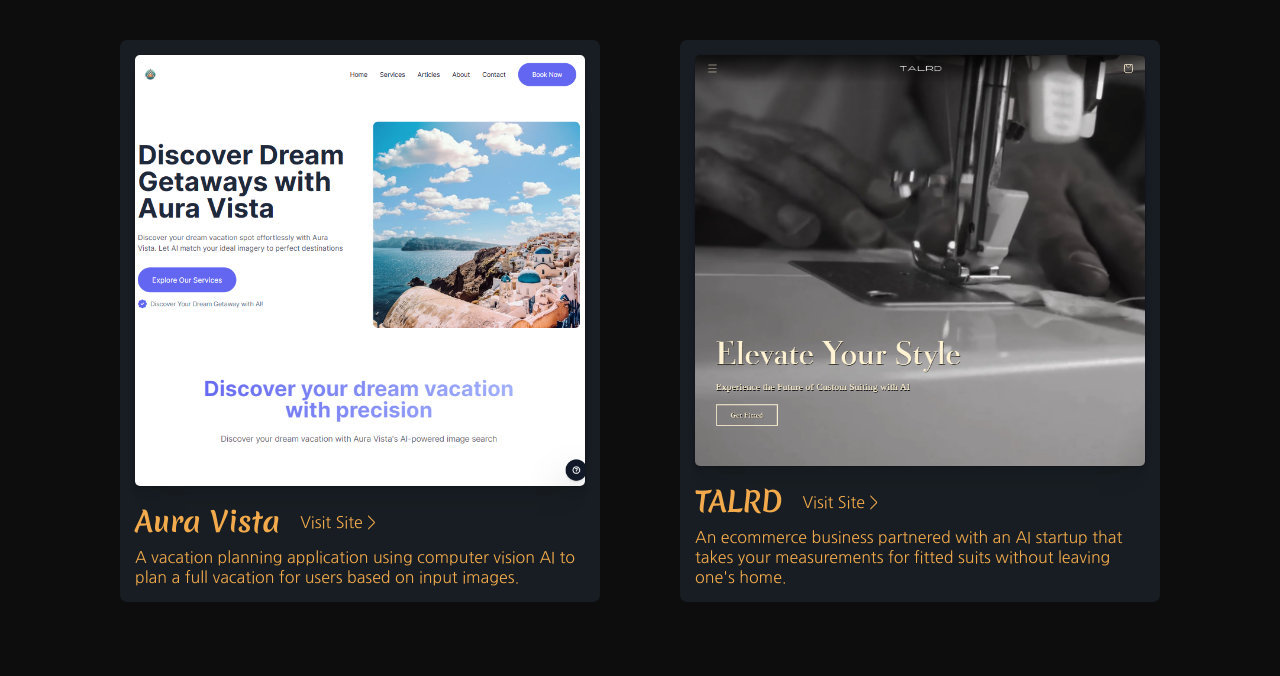
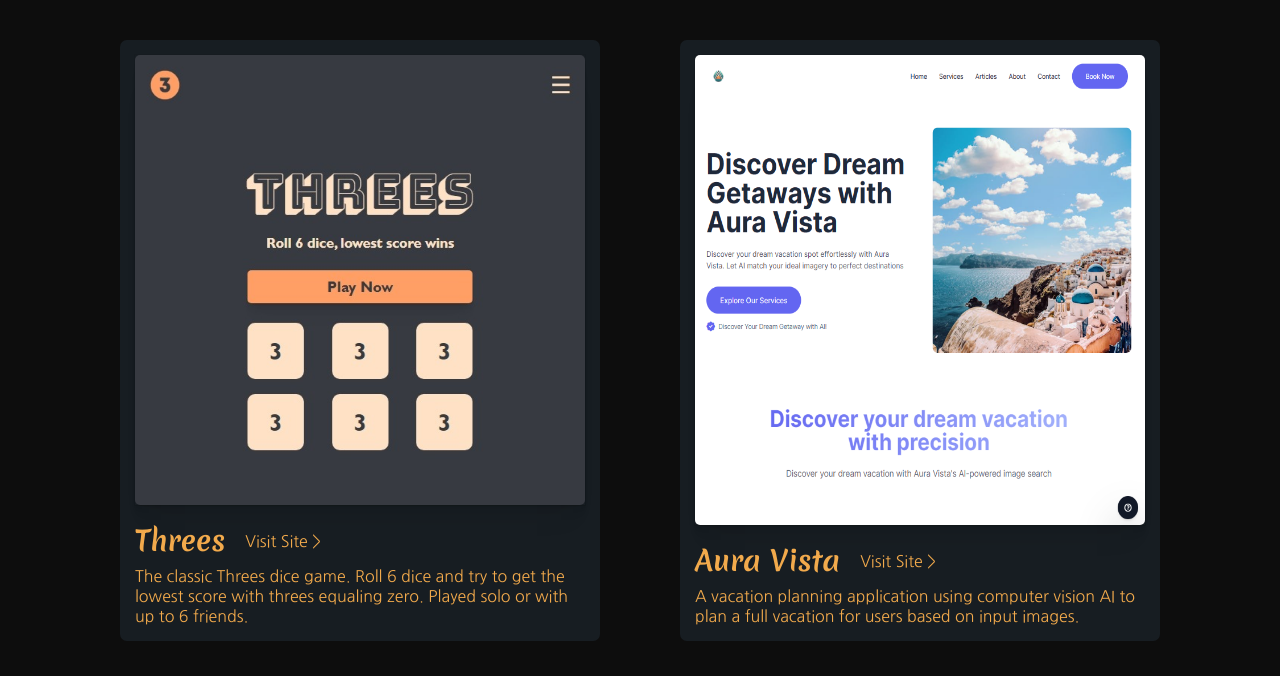
Before and after one commit to CharlesCondon/React-Portfolio, a React (Create React App) app: page /projects in a window 1280 px wide. Shown: the part 207-883 px from the top of the page. Built offline with nearby package versions, Linux system fonts and the light colour scheme.

Commit message:
added new project

```diff
--- a/src/assets/components/Home/Home.js
+++ b/src/assets/components/Home/Home.js
@@ -14,6 +14,7 @@
 import wordle from '../../images/wordle.jpeg';
 import circle from '../../images/circle.png';
 import down from '../../images/down.png';
+import threes from '../../images/threes.jpeg';
 import Marquee from './Marquee/Marquee';
 import { useLocation } from "react-router-dom";
 
@@ -77,6 +78,7 @@
             <div className='projectsCont'>
                 <h2 id='Works'>Works</h2>
                 <div className='projectsList' >
+                    <ProjectItem  project={{ title:'Threes', image:threes, tags:['Website Design','Development', "UI/UX"], url:'https://www.threesdice.com/' }}/>
                     <ProjectItem  project={{ title:'CPC-Studio', image:cpc, tags:['Website Design','Development', 'Animation', "UI/UX"], url:'https://www.cpc-studio.com/' }}/>
                     <ProjectItem  project={{ title:'Aura Vista', image:auraVista, tags:['Website Design','Development', "UI/UX"], url:'https://www.auradelvista.com/' }}/>
                     <ProjectItem  project={{ title:'Boss Plumbing', image:plumbing, tags:['Website Design','UI/UX', 'Branding'], url:'https://www.bossplumbingcorp.net/' }}/>
--- a/src/assets/components/Projects/Projects.css
+++ b/src/assets/components/Projects/Projects.css
@@ -66,7 +66,6 @@
 .projectPageImg > img {
     width: 100%;
     height: 100%;
-    object-fit: cover;
     border-radius: 5px;
 }
 
--- a/src/assets/components/Projects/Projects.js
+++ b/src/assets/components/Projects/Projects.js
@@ -7,6 +7,7 @@
 import visualizer from '../../images/musicSite.jpeg';
 import visualizer2 from '../../images/musicSite2.jpeg';
 import wordle from '../../images/wordle.jpeg';
+import threes from '../../images/threes.jpeg';
 import ProjectList from './ProjectList/ProjectList';
 import { useLocation } from "react-router-dom";
 
@@ -23,6 +24,7 @@
     }, [location]);
 
     const descriptions = [
+        "The classic Threes dice game. Roll 6 dice and try to get the lowest score with threes equaling zero. Played solo or with up to 6 friends.",
         "A vacation planning application using computer vision AI to plan a full vacation for users based on input images.",
         "An ecommerce business partnered with an AI startup that takes your measurements for fitted suits without leaving one's home.",
         "A design studio website template created to showcase fullstack web development.",
@@ -33,44 +35,50 @@
     ];
     const projects = [
         {
+            title:'Threes',
+            desc:descriptions[0],
+            image:threes,
+            url:"https://www.threesdice.com/"
+        },
+        {
             title:'Aura Vista',
-            desc:descriptions[0],
+            desc:descriptions[1],
             image:auraVista,
             url:"https://www.auradelvista.com/"
         },
         {
             title:'TALRD',
-            desc:descriptions[1],
+            desc:descriptions[2],
             image:talrd,
             url:"https://talrdsuits.com/"
         },
         {
             title:'CPC-Studio',
-            desc:descriptions[2],
+            desc:descriptions[3],
             image:cpc,
             url:"https://www.cpc-studio.com/"
         },
         {
             title:'Boss Plumbing',
-            desc:descriptions[3],
+            desc:descriptions[4],
             image:plumbing,
             url:"https://www.bossplumbingcorp.net/"
         },
         {
             title:'Music Visualizer',
-            desc:descriptions[4],
+            desc:descriptions[5],
             image:visualizer,
             url:"https://charlescondon.github.io/PerlinNoise/"
         },
         {
             title:'Music Visualizer 2',
-            desc:descriptions[5],
+            desc:descriptions[6],
             image:visualizer2,
             url:"https://charlescondon.github.io/Geosynth/"
         },
         {
             title:'Wordle 2',
-            desc:descriptions[6],
+            desc:descriptions[7],
             image:wordle,
             url:"https://www.wordletwo.com/"
         },
```
Also changed, not shown: src/assets/images/threes.jpeg (added).
